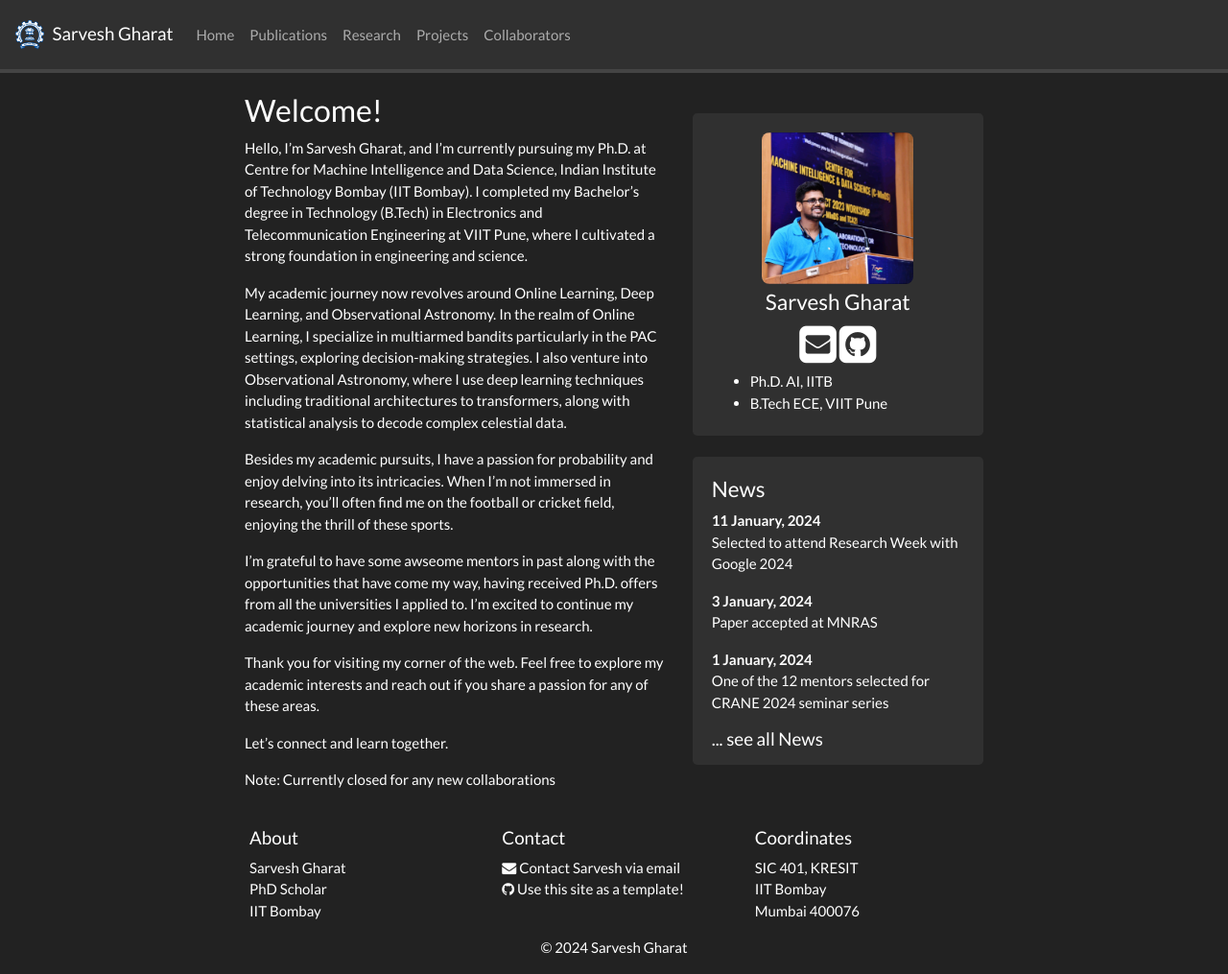
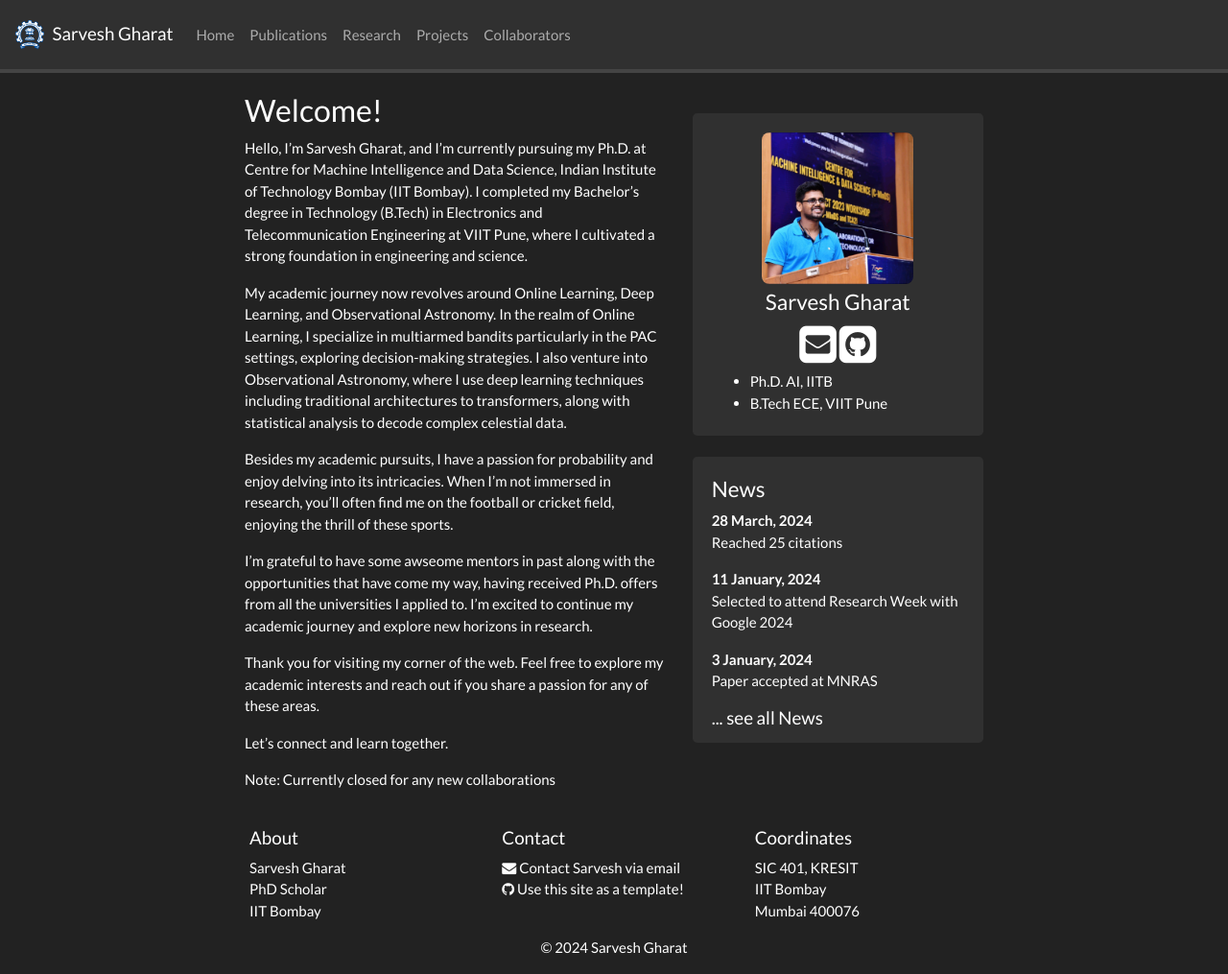
Before and after one commit to SarveshVGharat/SarveshVGharat.github.io, a Jekyll site: the page built from _pages/home.md, in a window 1280 px wide and 1015 px high. Shown: the whole window at 96% size. Built offline with Jekyll 4.4.1, drawn with Linux system fonts in a browser that asks for light colours; nearby versions of some CDN libraries; a style sheet for code colours, icons or effects is not loaded.

Commit message:
Update news.yml

```diff
--- a/_data/news.yml
+++ b/_data/news.yml
@@ -1,3 +1,6 @@
+- date: 28 March, 2024
+  headline: "Reached 25 citations"
+
 - date: 11 January, 2024
   headline: "Selected to attend Research Week with Google 2024"
 
```
